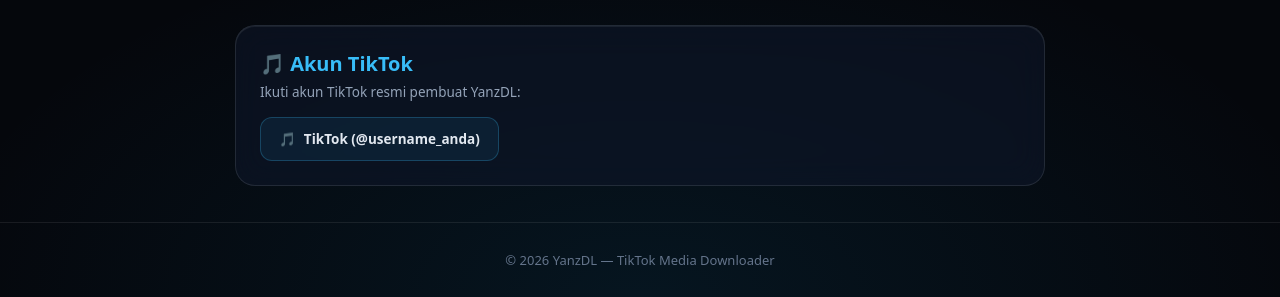
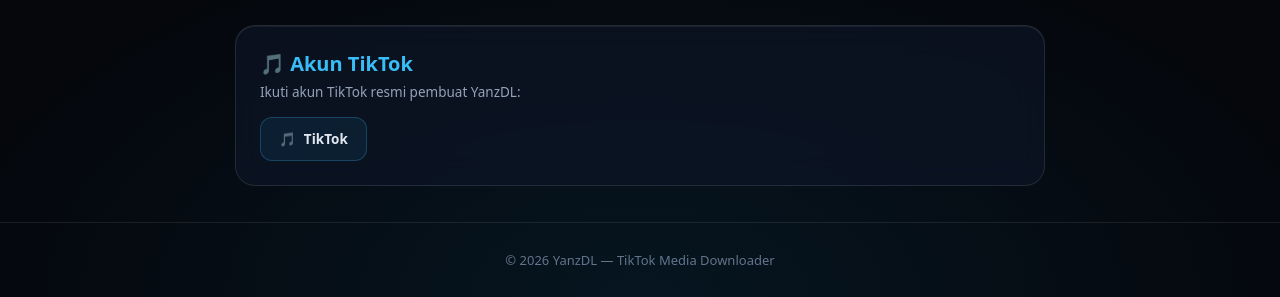
Before and after one commit to Masyanz91/YANZDL, a plain HTML site: page index.html in a window 1280 px wide. Shown: the part 690-987 px from the top of the page. Drawn offline with Linux system fonts and the light colour scheme.

Commit message:
update index.html

```diff
--- a/index.html
+++ b/index.html
@@ -99,7 +99,7 @@
         <div class="social-links">
             <a class="social-link" href="https://www.tiktok.com/@about.yanzy" target="_blank" rel="noopener noreferrer">
                 <span>🎵</span>
-                <span>TikTok (@username_anda)</span>
+                <span>TikTok</span>
             </a>
         </div>
     </div>
```
